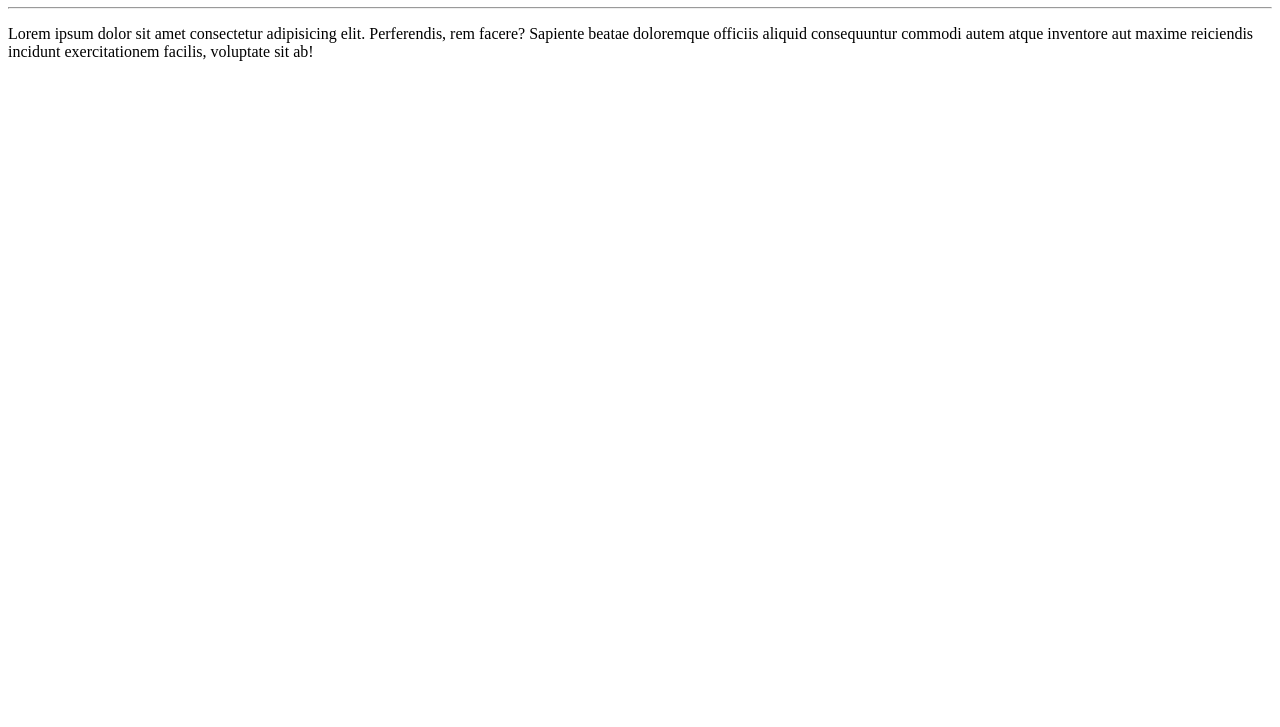
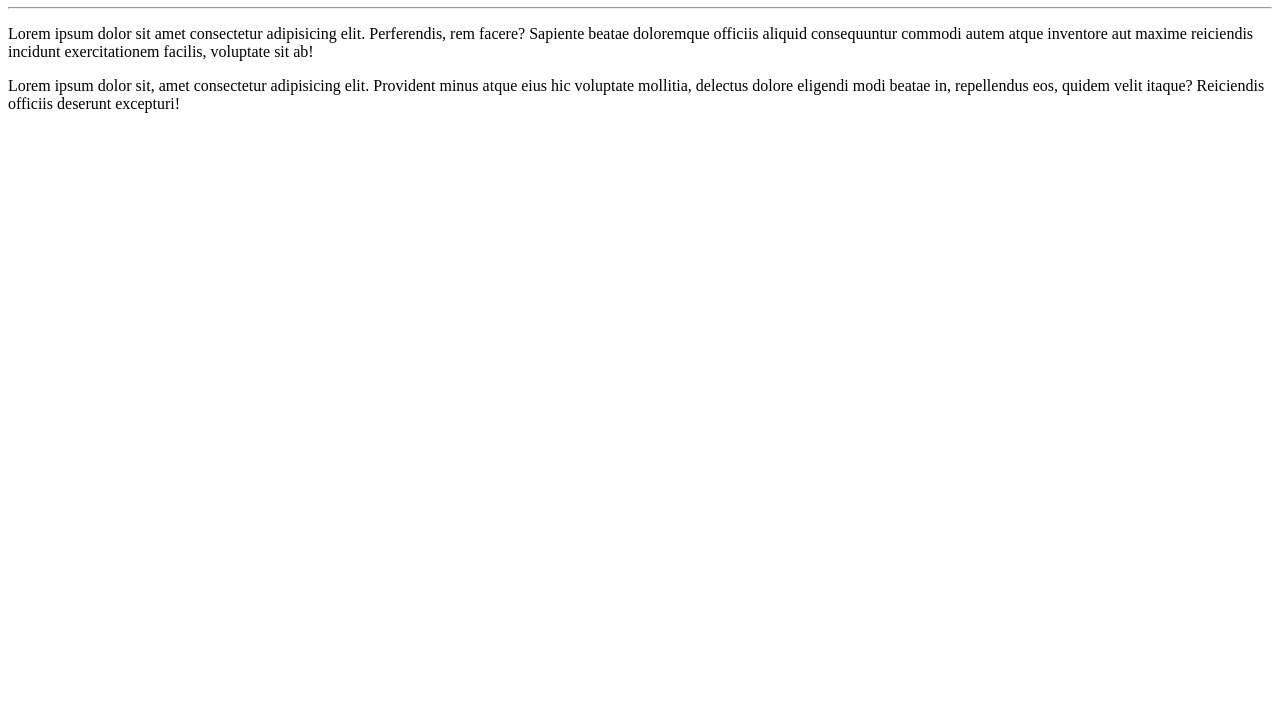
Before and after one commit to mathcoelh0/OlaMundoMatheus, a plain HTML site: page site-exemplo/index.html in a window 1280 px wide. Shown: the part 73-800 px from the top of the page. Drawn offline with Linux system fonts and the light colour scheme.

Commit message:
Adicionei um parágrafo

```diff
--- a/site-exemplo/index.html
+++ b/site-exemplo/index.html
@@ -9,5 +9,6 @@
     <h1>Olá, Mundo!</h1>
     <hr>
     <p>Lorem ipsum dolor sit amet consectetur adipisicing elit. Perferendis, rem facere? Sapiente beatae doloremque officiis aliquid consequuntur commodi autem atque inventore aut maxime reiciendis incidunt exercitationem facilis, voluptate sit ab!</p>
+    <p>Lorem ipsum dolor sit, amet consectetur adipisicing elit. Provident minus atque eius hic voluptate mollitia, delectus dolore eligendi modi beatae in, repellendus eos, quidem velit itaque? Reiciendis officiis deserunt excepturi!</p>
 </body>
 </html>
```
